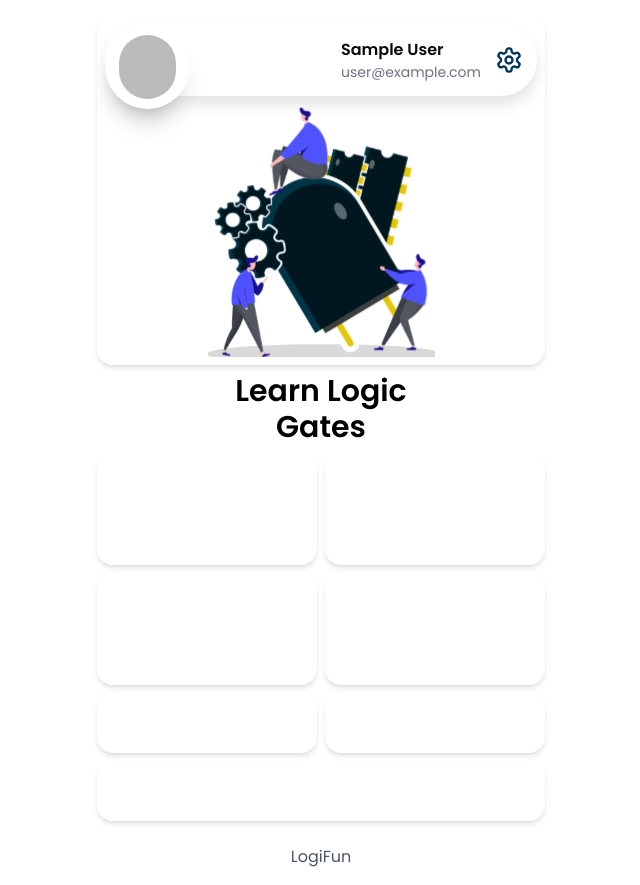
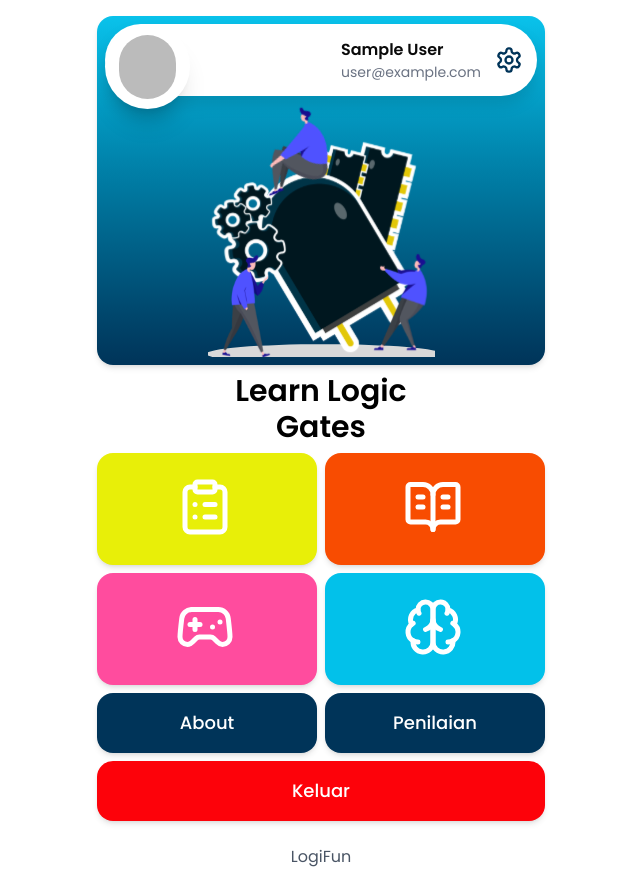
Before and after one commit to agisnarevaldo/logic-gate, a Next.js app: page /dashboard in a window 1280 px wide. Shown: the whole page, without its empty margins (319-959 px from the left). Built offline with nearby package versions, Linux system fonts and the light colour scheme; no server answers; sample sign-in values are in the browser's storage.

Commit message:
Add custom colors for dashboard components in globals.css

```diff
--- a/src/app/globals.css
+++ b/src/app/globals.css
@@ -154,3 +154,32 @@
     background-position: 0% 0%;
   }
 }
+
+/* Custom colors for the dashboard */
+.bg-blue-gradient {
+  background: linear-gradient(to bottom, oklch(75.37% 0.1366 220.46), oklch(31.6% 0.0828 246.83));
+}
+
+.bg-yellow-card {
+  background-color: oklch(91.61% 0.2018 111.92);
+}
+
+.bg-orange-card {
+  background-color: oklch(65.52% 0.2184 37.08);
+}
+
+.bg-magenta-card {
+  background-color: oklch(69.03% 0.2244 356.93);
+}
+
+.bg-lightblue-card {
+  background-color: oklch(74.92% 0.1366 220.46);
+}
+
+.bg-darkblue-button {
+  background-color: oklch(31.6% 0.0828 246.83);
+}
+
+.bg-red-button {
+  background-color: oklch(62.45% 0.2554 28.75);
+}
```
